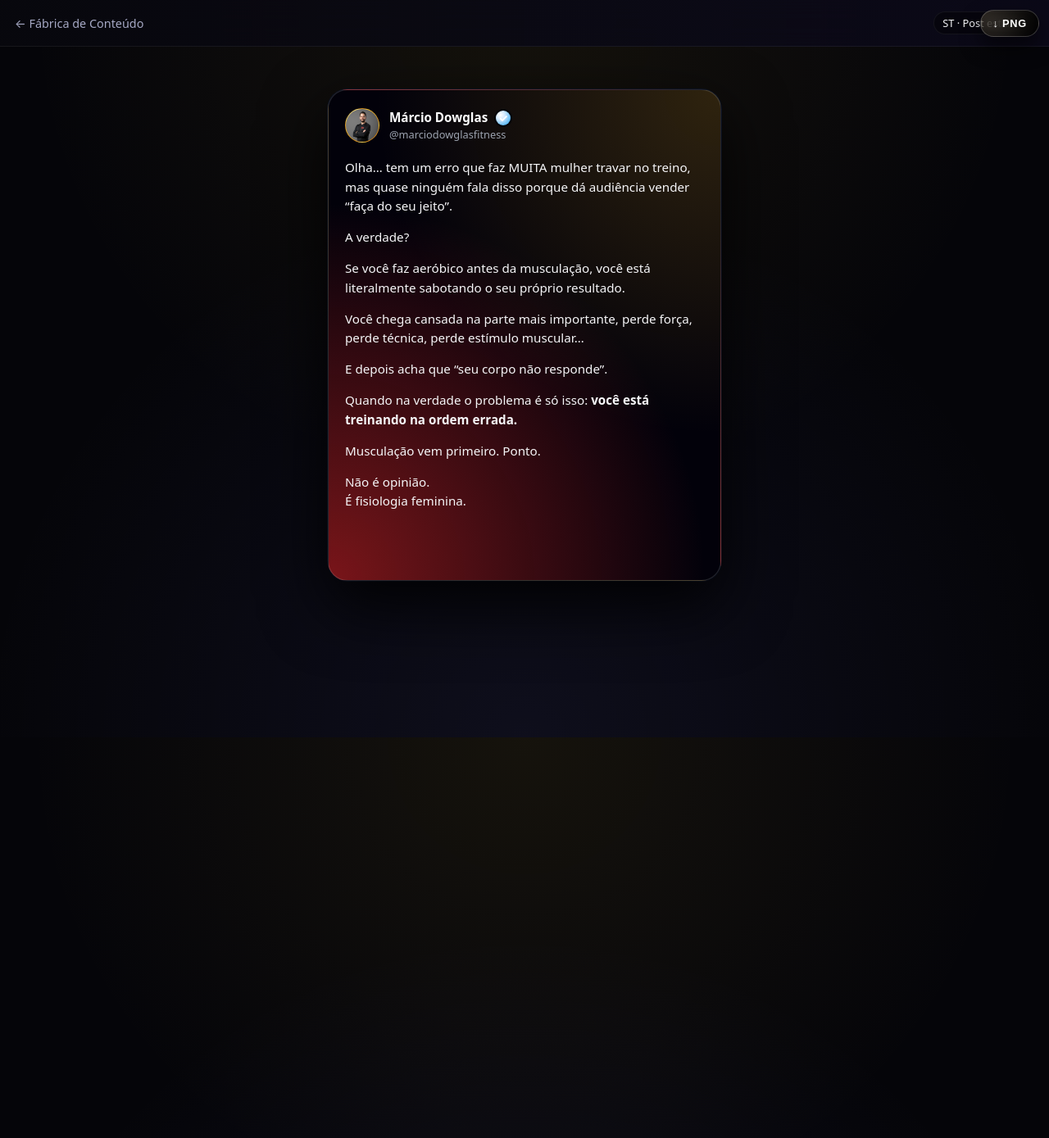
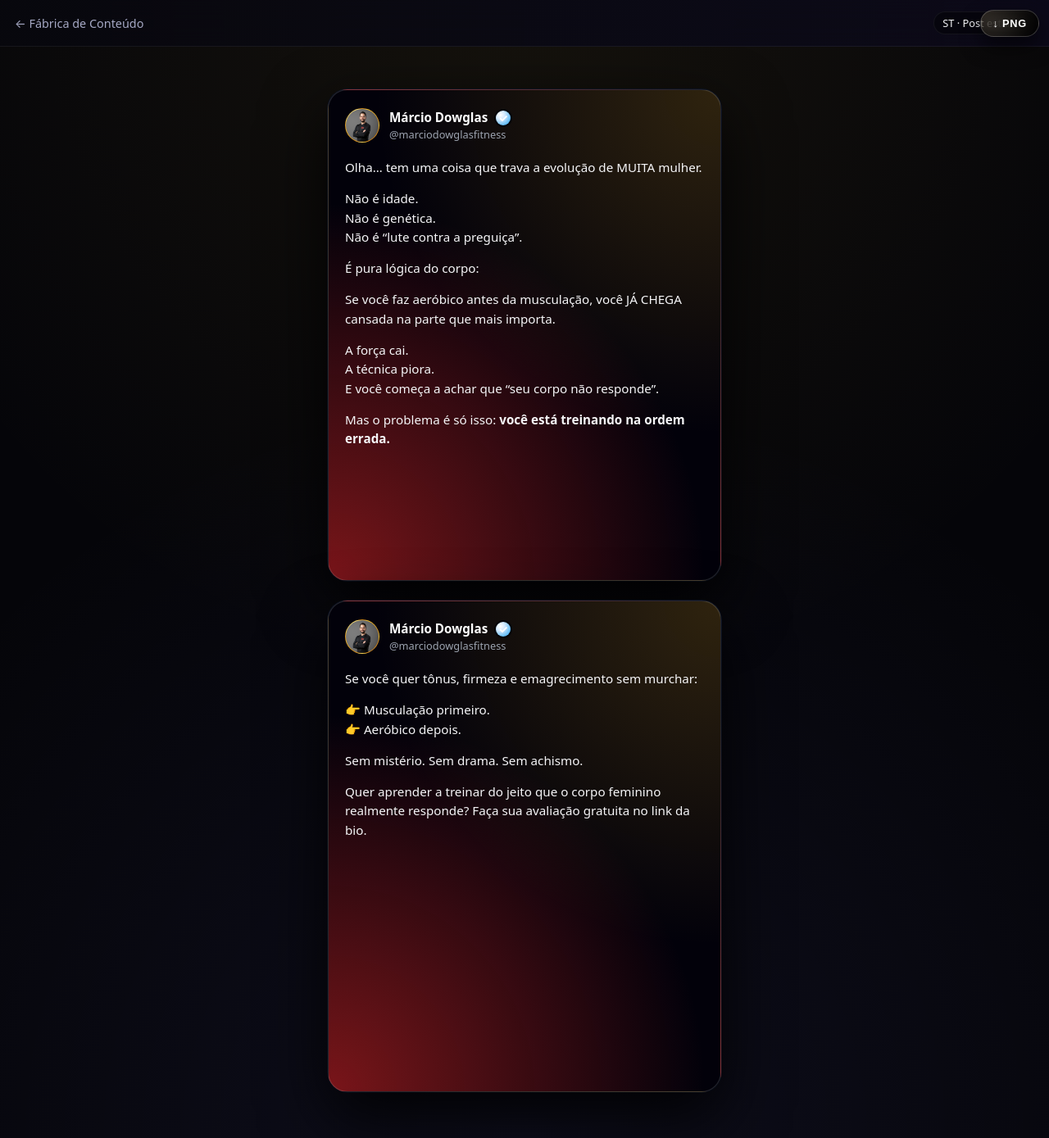
Before and after one commit to mbritodowglas-collab/fabrica-conteudo, a Jekyll site: the page built from content/static/aerobico-forca.md, in a window 1280 px wide. Shown: the whole page at 82% size. Built offline with Jekyll 4.4.1, drawn with Linux system fonts in a browser that asks for light colours; before the commit the page ends 900 px from its top, so only the background shows below that.

Commit message:
Atualizar o aerobico-forca.md

```diff
--- a/content/static/aerobico-forca.md
+++ b/content/static/aerobico-forca.md
@@ -1,33 +1,38 @@
 ---
 layout: static
 type: static
-title: "Tweetão — A verdade que ninguém te conta sobre a ordem do treino"
+title: "Tweetão — A verdade sobre a ordem do treino"
 autor_nome: "Márcio Dowglas"
 autor_handle: "@marciodowglasfitness"
 avatar: "/assets/img/avatar-md.jpg"
 verificado: true
+cards:
+  - texto: |
+      Olha… tem uma coisa que trava a evolução de MUITA mulher.
+
+      Não é idade.
+      Não é genética.
+      Não é “lute contra a preguiça”.
+
+      É pura lógica do corpo:
+
+      Se você faz aeróbico antes da musculação,
+      você JÁ CHEGA cansada na parte que mais importa.
+
+      A força cai.
+      A técnica piora.
+      E você começa a achar que “seu corpo não responde”.
+
+      Mas o problema é só isso:
+      **você está treinando na ordem errada.**
+  - texto: |
+      Se você quer tônus, firmeza e emagrecimento sem murchar:
+
+      👉 Musculação primeiro.
+      👉 Aeróbico depois.
+
+      Sem mistério. Sem drama. Sem achismo.
+
+      Quer aprender a treinar do jeito que o corpo feminino realmente responde?
+      Faça sua avaliação gratuita no link da bio.
 ---
-
-Olha… tem um erro que faz MUITA mulher travar no treino,
-mas quase ninguém fala disso porque dá audiência vender “faça do seu jeito”.
-
-A verdade?
-
-Se você faz aeróbico antes da musculação,
-você está literalmente sabotando o seu próprio resultado.
-
-Você chega cansada na parte mais importante,
-perde força,
-perde técnica,
-perde estímulo muscular…
-
-E depois acha que “seu corpo não responde”.
-
-Quando na verdade o problema é só isso:
-**você está treinando na ordem errada.**
-
-Musculação vem primeiro.
-Ponto.
-
-Não é opinião.
-É fisiologia feminina.
```
